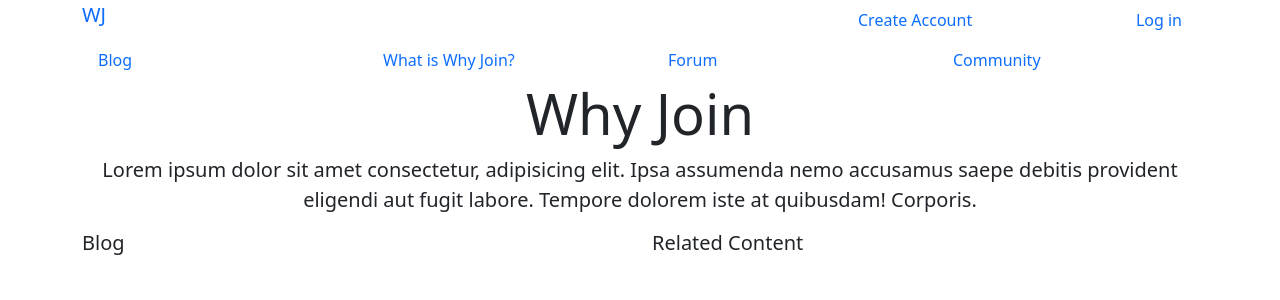
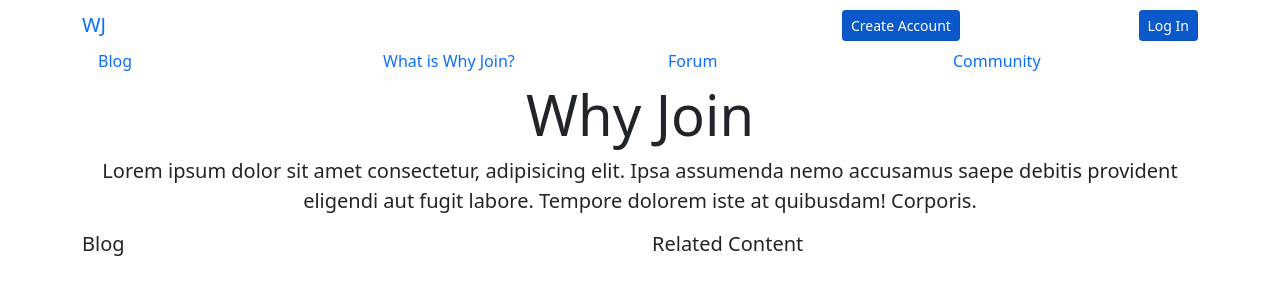
Before and after one commit to kghudgens/WhyJoin, a Django app: page / in a window 1280 px wide. Shown: the top 300 px of the page. Run offline with Django 3.2, Linux system fonts and the light colour scheme; some libraries are stand-ins or nearby versions.

Commit message:
turned regsitation links into buttons

```diff
--- a/whyjoin/hub/templates/hub/base.html
+++ b/whyjoin/hub/templates/hub/base.html
@@ -22,7 +22,7 @@
 <!-- Holder div of the navbar components -->
     <div class="container">
       <!-- Beginning of first row -->
-      <div class="row">
+      <div class="row padding">
         <!-- Brand WJ link -->
         <div class="col-8">
           <a class="navbar-brand" href="{% url 'index' %}">WJ</a>
@@ -44,12 +44,11 @@
         {% else %}
         <!-- columns for registration and logging in -->
         <div class="col">
-          <a class="nav-link" href="{% url 'register' %}">Create Account</a>
+          <a href="{% url 'register' %}" class="btn btn-primary btn-sm active" role="button" aria-pressed="true">Create Account</a>
         </div>
 
         <div class="col-auto">
-          <a class="nav-link" href="{%url 'login' %}">Log in</a>
-
+          <a href="{% url 'login' %}" class="btn btn-primary btn-sm active" role="button" aria-pressed="true">Log In</a>
         </div>
         {% endif %}
       </div>
```
